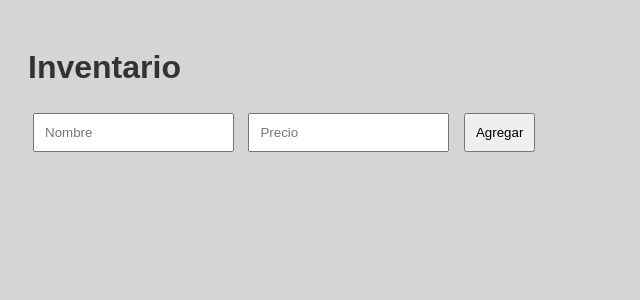
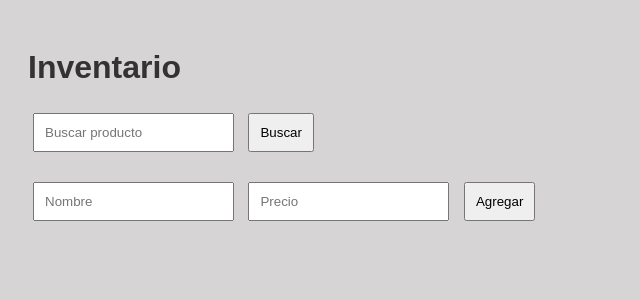
Before and after one commit to cristanipapi2013-beep/inventario_web, a Flask app: page / in a window 1280 px wide. Shown: the top 300 px of the page, without its empty margins (0-640 px from the left). Run offline with Flask 3, Linux system fonts and the light colour scheme.

Commit message:
agregue busqueda y mejoras

```diff
--- a/app.py
+++ b/app.py
@@ -41,3 +41,24 @@ def eliminar(nombre):
 
 if __name__ == "__main__":
     app.run(host="0.0.0.0", port=10000)
+
+
+@app.route("/editar/<nombre>", methods=["GET", "POST"])
+def editar(nombre):
+    productos = cargar_datos()
+
+    if request.method == "POST":
+        nuevo_nombre = request.form["nombre"]
+        nuevo_precio = request.form["precio"]
+
+        for p in productos:
+            if p["nombre"] == nombre:
+                p["nombre"] = nuevo_nombre
+                p["precio"] = nuevo_precio
+
+        guardar_datos(productos)
+        return redirect("/")
+
+    # GET
+    producto = next((p for p in productos if p["nombre"] == nombre), None)
+    return render_template("editar.html", producto=producto)
--- a/templates/index.html
+++ b/templates/index.html
@@ -7,6 +7,12 @@
 <body>
 
 <h1>Inventario</h1>
+
+<form method="get">
+    <input type="text" name="q" placeholder="Buscar producto">
+    <button type="submit">Buscar</button>
+</form>
+
 
 <form action="/agregar" method="POST">
     <input type="text" name="nombre" placeholder="Nombre" required>
```
